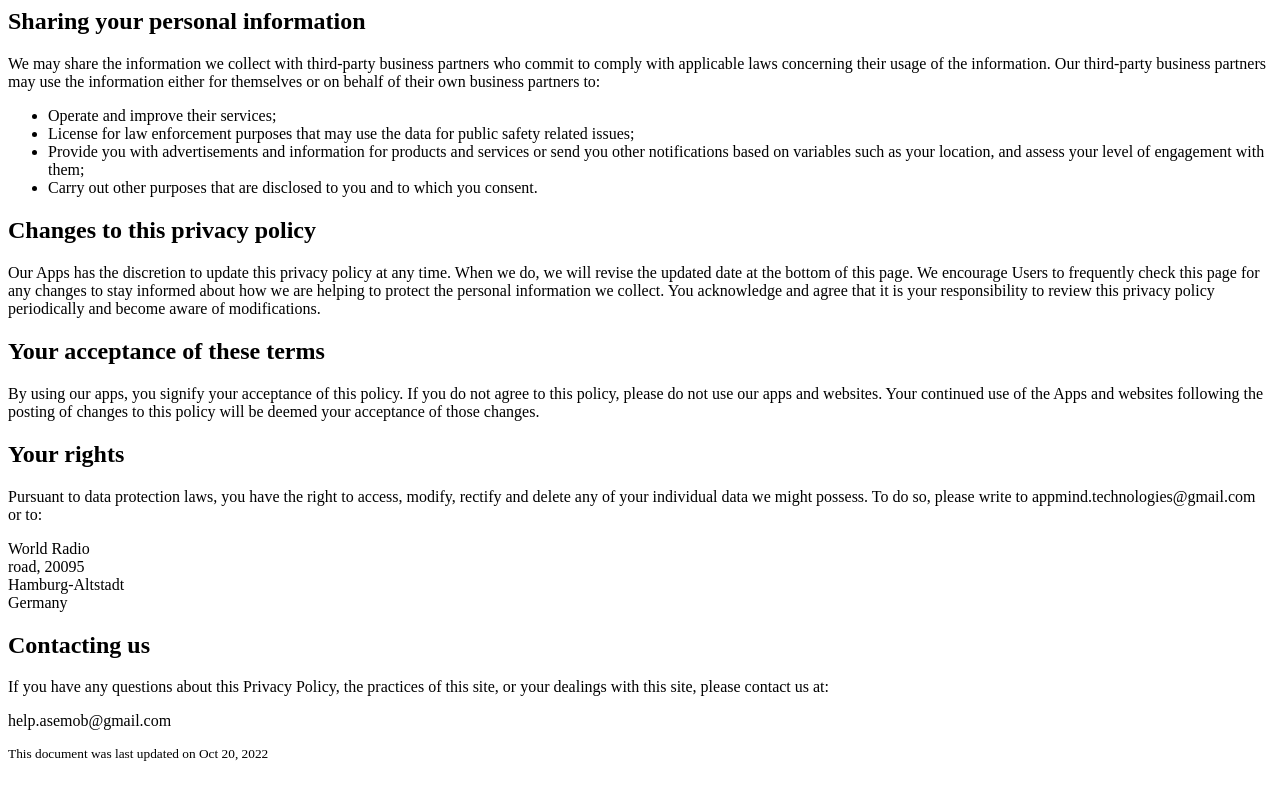
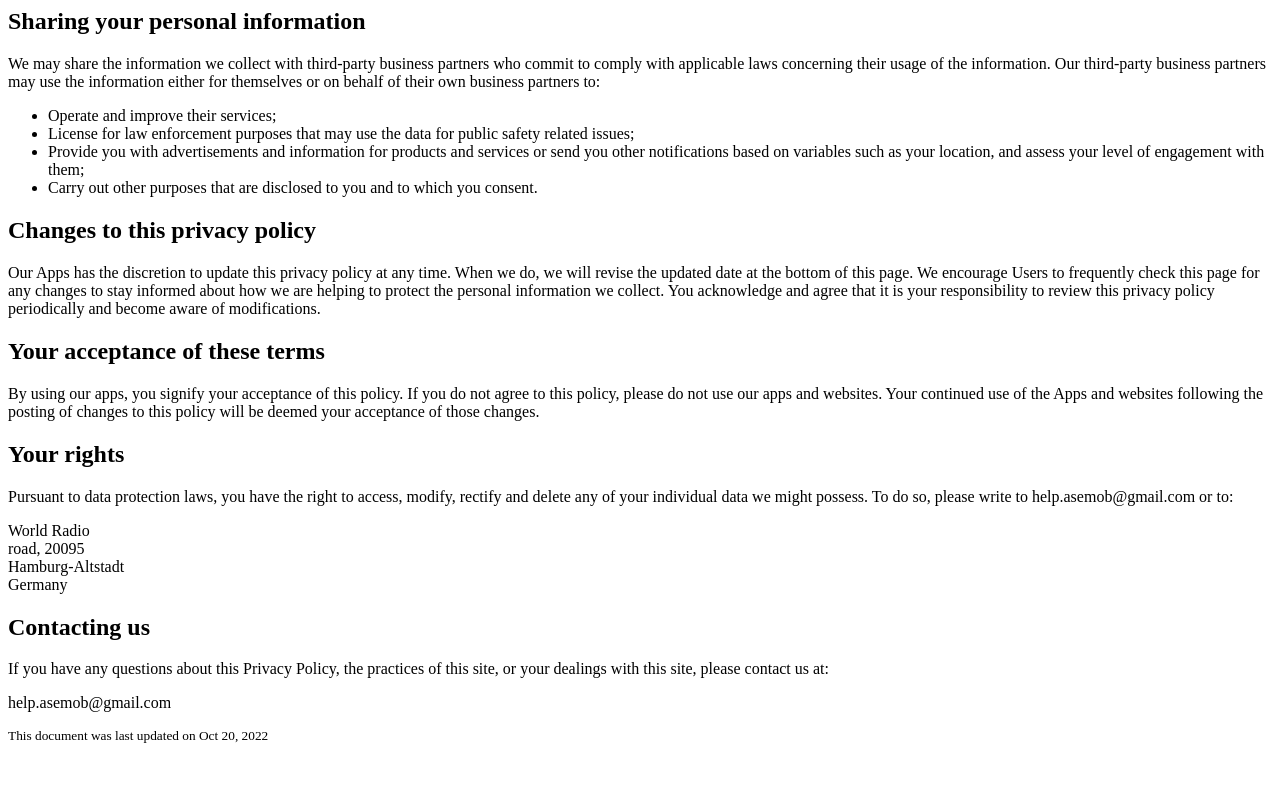
Before and after one commit to kurdlabteam/wradio-privacy, a plain HTML site: page index.html in a window 1280 px wide. Shown: the part 1285-2085 px from the top of the page. Drawn offline with Linux system fonts and the light colour scheme.

Commit message:
Update index.html

```diff
--- a/index.html
+++ b/index.html
@@ -94,7 +94,8 @@ This Privacy Policy governs the manner in which World Radio Apps collect, use, m
 
 <h2>Your rights</h2>
 
-<p>Pursuant to data protection laws, you have the right to access, modify, rectify and delete any of your individual data we might possess. To do so, please write to appmind.technologies@gmail.com or to:</p>
+<p>Pursuant to data protection laws, you have the right to access, modify, rectify and delete any of your individual data we might possess. To do so, please write to
+help.asemob@gmail.com or to:</p>
 
 World Radio<br>
 road, 20095<br>
```
